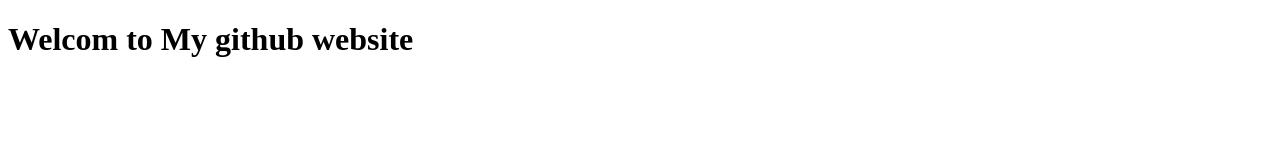
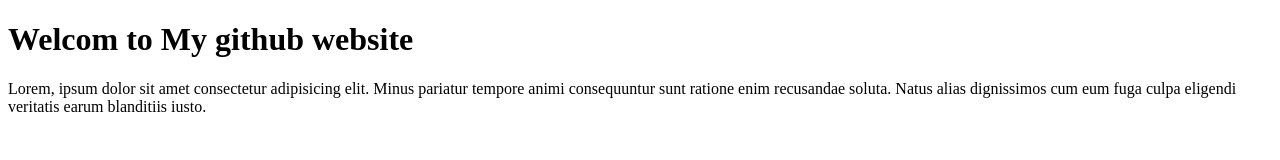
Before and after one commit to Aurora02-dev/learn-git, a plain HTML site: page index.html in a window 1280 px wide. Drawn offline with Linux system fonts and the light colour scheme.

Commit message:
add paragraph to code

```diff
--- a/index.html
+++ b/index.html
@@ -9,5 +9,11 @@
   <h1>
     Welcom to My github website
   </h1>
+  <p>
+    Lorem, ipsum dolor sit amet consectetur adipisicing elit.
+    Minus pariatur tempore animi consequuntur sunt ratione enim
+    recusandae soluta. Natus alias dignissimos cum eum fuga
+    culpa eligendi veritatis earum blanditiis iusto.
+  </p>
 </body>
 </html>
```
